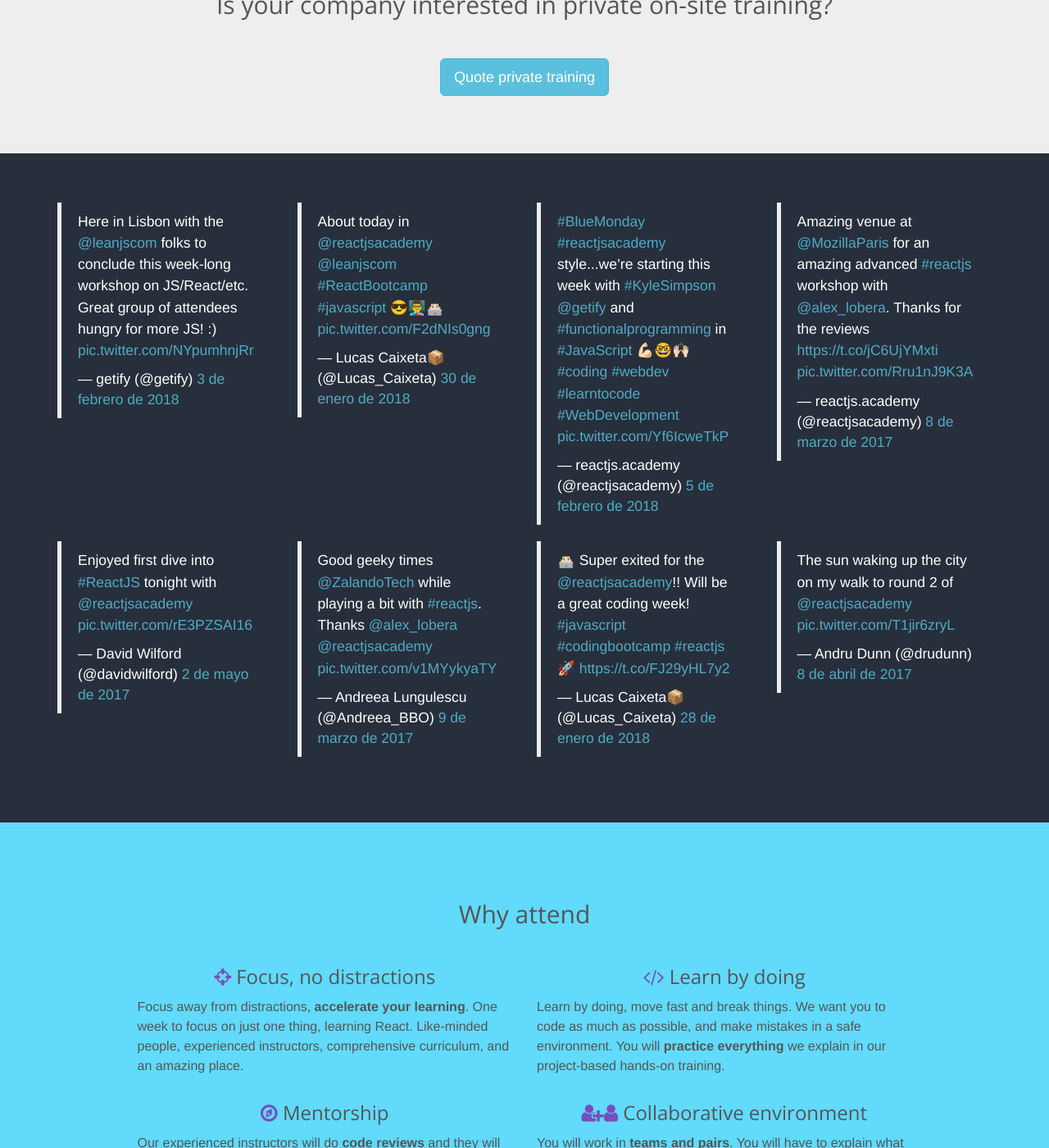
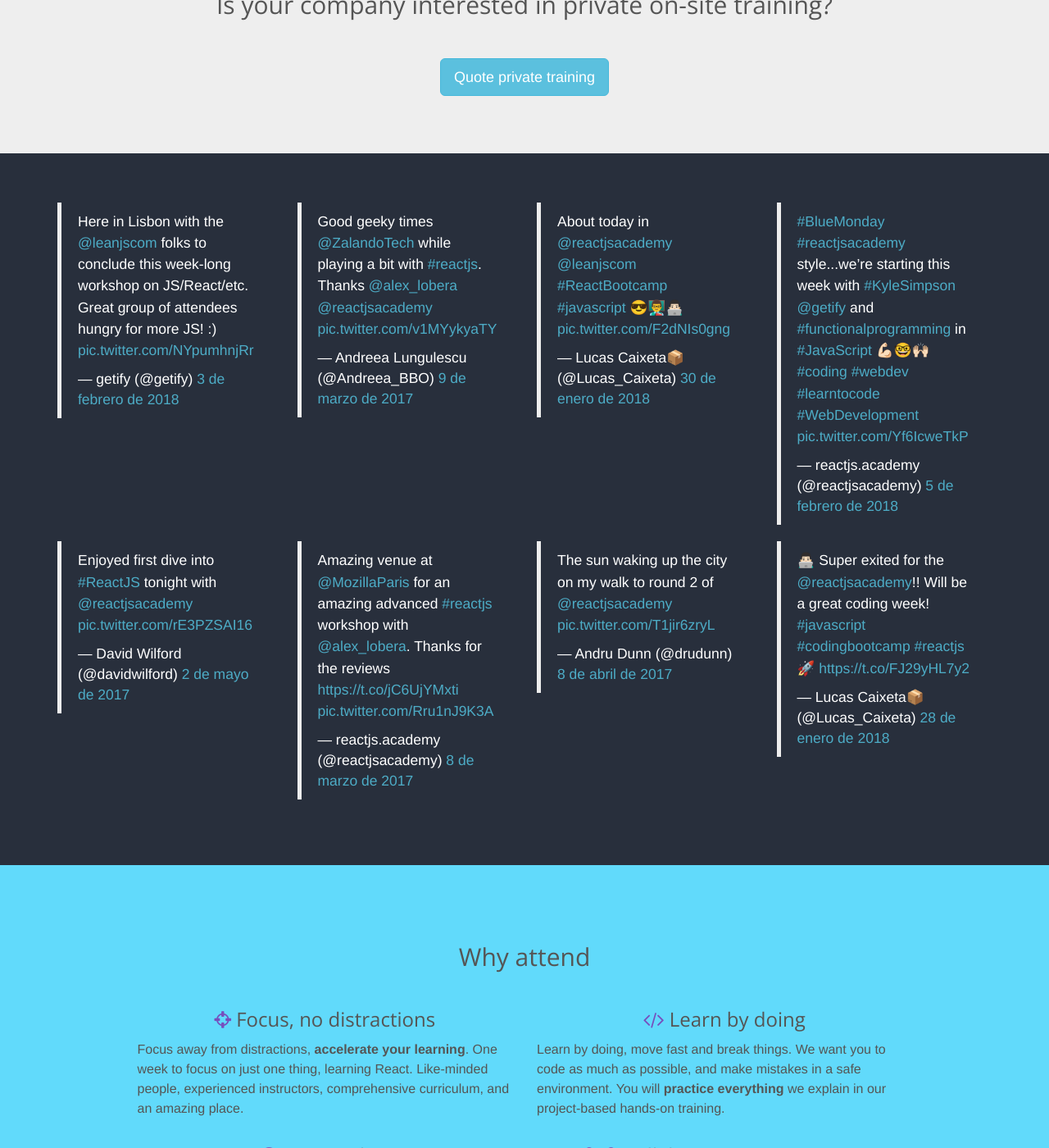
Before and after one commit to reactgraphqlacademy/reactjs.academy_OLD_JEKYLL_SITE, a Jekyll site: the page built from index.html, in a window 1280 px wide and 1400 px high, scrolled down 2184 px. Shown: the whole window at 82% size. Built offline with Jekyll 4.4.1, drawn with Linux system fonts in a browser that asks for light colours; nearby versions of some CDN libraries; comment, search, counter and statistics services are not loaded.

Commit message:
updates home page

```diff
--- a/_includes/tweets.html
+++ b/_includes/tweets.html
@@ -5,13 +5,13 @@
 				<blockquote class="twitter-tweet" data-lang="es"><p lang="en" dir="ltr">Here in Lisbon with the <a href="https://twitter.com/leanjscom?ref_src=twsrc%5Etfw">@leanjscom</a> folks to conclude this week-long workshop on JS/React/etc. Great group of attendees hungry for more JS! :) <a href="https://t.co/NYpumhnjRr">pic.twitter.com/NYpumhnjRr</a></p>&mdash; getify (@getify) <a href="https://twitter.com/getify/status/959719666728890368?ref_src=twsrc%5Etfw">3 de febrero de 2018</a></blockquote>
 			</div>
       <div class="col-md-3 col-sm-6">
+        <blockquote class="twitter-tweet" data-lang="es"><p lang="en" dir="ltr">Good geeky times <a href="https://twitter.com/ZalandoTech?ref_src=twsrc%5Etfw">@ZalandoTech</a> while playing a bit with <a href="https://twitter.com/hashtag/reactjs?src=hash&amp;ref_src=twsrc%5Etfw">#reactjs</a>. Thanks <a href="https://twitter.com/alex_lobera?ref_src=twsrc%5Etfw">@alex_lobera</a> <a href="https://twitter.com/reactjsacademy?ref_src=twsrc%5Etfw">@reactjsacademy</a> <a href="https://t.co/v1MYykyaTY">pic.twitter.com/v1MYykyaTY</a></p>&mdash; Andreea Lungulescu (@Andreea_BBO) <a href="https://twitter.com/Andreea_BBO/status/839908726157029382?ref_src=twsrc%5Etfw">9 de marzo de 2017</a></blockquote>
+      </div>
+      <div class="col-md-3 col-sm-6">
 				<blockquote class="twitter-tweet" data-lang="es"><p lang="en" dir="ltr">About today in <a href="https://twitter.com/reactjsacademy?ref_src=twsrc%5Etfw">@reactjsacademy</a> <a href="https://twitter.com/leanjscom?ref_src=twsrc%5Etfw">@leanjscom</a> <a href="https://twitter.com/hashtag/ReactBootcamp?src=hash&amp;ref_src=twsrc%5Etfw">#ReactBootcamp</a> <a href="https://twitter.com/hashtag/javascript?src=hash&amp;ref_src=twsrc%5Etfw">#javascript</a> 😎👨‍🏫👨🏻‍💻 <a href="https://t.co/F2dNIs0gng">pic.twitter.com/F2dNIs0gng</a></p>&mdash; Lucas Caixeta📦 (@Lucas_Caixeta) <a href="https://twitter.com/Lucas_Caixeta/status/958143427811663875?ref_src=twsrc%5Etfw">30 de enero de 2018</a></blockquote>
       </div>
       <div class="col-md-3 col-sm-6">
 				<blockquote class="twitter-tweet" data-lang="es"><p lang="en" dir="ltr"><a href="https://twitter.com/hashtag/BlueMonday?src=hash&amp;ref_src=twsrc%5Etfw">#BlueMonday</a> <a href="https://twitter.com/hashtag/reactjsacademy?src=hash&amp;ref_src=twsrc%5Etfw">#reactjsacademy</a> style...we’re starting this week with <a href="https://twitter.com/hashtag/KyleSimpson?src=hash&amp;ref_src=twsrc%5Etfw">#KyleSimpson</a> <a href="https://twitter.com/getify?ref_src=twsrc%5Etfw">@getify</a> and <a href="https://twitter.com/hashtag/functionalprogramming?src=hash&amp;ref_src=twsrc%5Etfw">#functionalprogramming</a> in <a href="https://twitter.com/hashtag/JavaScript?src=hash&amp;ref_src=twsrc%5Etfw">#JavaScript</a> 💪🏻🤓🙌🏻 <a href="https://twitter.com/hashtag/coding?src=hash&amp;ref_src=twsrc%5Etfw">#coding</a> <a href="https://twitter.com/hashtag/webdev?src=hash&amp;ref_src=twsrc%5Etfw">#webdev</a> <a href="https://twitter.com/hashtag/learntocode?src=hash&amp;ref_src=twsrc%5Etfw">#learntocode</a> <a href="https://twitter.com/hashtag/WebDevelopment?src=hash&amp;ref_src=twsrc%5Etfw">#WebDevelopment</a> <a href="https://t.co/Yf6IcweTkP">pic.twitter.com/Yf6IcweTkP</a></p>&mdash; reactjs.academy (@reactjsacademy) <a href="https://twitter.com/reactjsacademy/status/960463390777987073?ref_src=twsrc%5Etfw">5 de febrero de 2018</a></blockquote>
-      </div>
-      <div class="col-md-3 col-sm-6">
-        <blockquote class="twitter-tweet" data-lang="es"><p lang="en" dir="ltr">Amazing venue at <a href="https://twitter.com/MozillaParis?ref_src=twsrc%5Etfw">@MozillaParis</a> for an amazing advanced <a href="https://twitter.com/hashtag/reactjs?src=hash&amp;ref_src=twsrc%5Etfw">#reactjs</a> workshop with <a href="https://twitter.com/alex_lobera?ref_src=twsrc%5Etfw">@alex_lobera</a>. Thanks for the reviews <a href="https://t.co/jC6UjYMxti">https://t.co/jC6UjYMxti</a> <a href="https://t.co/Rru1nJ9K3A">pic.twitter.com/Rru1nJ9K3A</a></p>&mdash; reactjs.academy (@reactjsacademy) <a href="https://twitter.com/reactjsacademy/status/839507299576197120?ref_src=twsrc%5Etfw">8 de marzo de 2017</a></blockquote>
       </div>
     </div>
 		<div class="row">
@@ -19,13 +19,13 @@
 				<blockquote class="twitter-tweet" data-lang="es"><p lang="en" dir="ltr">Enjoyed first dive into <a href="https://twitter.com/hashtag/ReactJS?src=hash&amp;ref_src=twsrc%5Etfw">#ReactJS</a> tonight with <a href="https://twitter.com/reactjsacademy?ref_src=twsrc%5Etfw">@reactjsacademy</a> <a href="https://t.co/rE3PZSAI16">pic.twitter.com/rE3PZSAI16</a></p>&mdash; David Wilford (@davidwilford) <a href="https://twitter.com/davidwilford/status/859507150649008132?ref_src=twsrc%5Etfw">2 de mayo de 2017</a></blockquote>
 			</div>
       <div class="col-md-3 col-sm-6">
-        <blockquote class="twitter-tweet" data-lang="es"><p lang="en" dir="ltr">Good geeky times <a href="https://twitter.com/ZalandoTech?ref_src=twsrc%5Etfw">@ZalandoTech</a> while playing a bit with <a href="https://twitter.com/hashtag/reactjs?src=hash&amp;ref_src=twsrc%5Etfw">#reactjs</a>. Thanks <a href="https://twitter.com/alex_lobera?ref_src=twsrc%5Etfw">@alex_lobera</a> <a href="https://twitter.com/reactjsacademy?ref_src=twsrc%5Etfw">@reactjsacademy</a> <a href="https://t.co/v1MYykyaTY">pic.twitter.com/v1MYykyaTY</a></p>&mdash; Andreea Lungulescu (@Andreea_BBO) <a href="https://twitter.com/Andreea_BBO/status/839908726157029382?ref_src=twsrc%5Etfw">9 de marzo de 2017</a></blockquote>
+        <blockquote class="twitter-tweet" data-lang="es"><p lang="en" dir="ltr">Amazing venue at <a href="https://twitter.com/MozillaParis?ref_src=twsrc%5Etfw">@MozillaParis</a> for an amazing advanced <a href="https://twitter.com/hashtag/reactjs?src=hash&amp;ref_src=twsrc%5Etfw">#reactjs</a> workshop with <a href="https://twitter.com/alex_lobera?ref_src=twsrc%5Etfw">@alex_lobera</a>. Thanks for the reviews <a href="https://t.co/jC6UjYMxti">https://t.co/jC6UjYMxti</a> <a href="https://t.co/Rru1nJ9K3A">pic.twitter.com/Rru1nJ9K3A</a></p>&mdash; reactjs.academy (@reactjsacademy) <a href="https://twitter.com/reactjsacademy/status/839507299576197120?ref_src=twsrc%5Etfw">8 de marzo de 2017</a></blockquote>
       </div>
 			<div class="col-md-3 col-sm-6">
-				<blockquote class="twitter-tweet" data-lang="es"><p lang="en" dir="ltr">👨🏻‍💻 Super exited for the <a href="https://twitter.com/reactjsacademy?ref_src=twsrc%5Etfw">@reactjsacademy</a>!! Will be a great coding week! <a href="https://twitter.com/hashtag/javascript?src=hash&amp;ref_src=twsrc%5Etfw">#javascript</a> <a href="https://twitter.com/hashtag/codingbootcamp?src=hash&amp;ref_src=twsrc%5Etfw">#codingbootcamp</a> <a href="https://twitter.com/hashtag/reactjs?src=hash&amp;ref_src=twsrc%5Etfw">#reactjs</a> 🚀 <a href="https://t.co/FJ29yHL7y2">https://t.co/FJ29yHL7y2</a></p>&mdash; Lucas Caixeta📦 (@Lucas_Caixeta) <a href="https://twitter.com/Lucas_Caixeta/status/957605490225287168?ref_src=twsrc%5Etfw">28 de enero de 2018</a></blockquote>
+        <blockquote class="twitter-tweet" data-lang="es"><p lang="en" dir="ltr">The sun waking up the city on my walk to round 2 of <a href="https://twitter.com/reactjsacademy?ref_src=twsrc%5Etfw">@reactjsacademy</a> <a href="https://t.co/T1jir6zryL">pic.twitter.com/T1jir6zryL</a></p>&mdash; Andru Dunn (@drudunn) <a href="https://twitter.com/drudunn/status/850618836508434433?ref_src=twsrc%5Etfw">8 de abril de 2017</a></blockquote>
 			</div>
 			<div class="col-md-3 col-sm-6">
-        <blockquote class="twitter-tweet" data-lang="es"><p lang="en" dir="ltr">The sun waking up the city on my walk to round 2 of <a href="https://twitter.com/reactjsacademy?ref_src=twsrc%5Etfw">@reactjsacademy</a> <a href="https://t.co/T1jir6zryL">pic.twitter.com/T1jir6zryL</a></p>&mdash; Andru Dunn (@drudunn) <a href="https://twitter.com/drudunn/status/850618836508434433?ref_src=twsrc%5Etfw">8 de abril de 2017</a></blockquote>
+				<blockquote class="twitter-tweet" data-lang="es"><p lang="en" dir="ltr">👨🏻‍💻 Super exited for the <a href="https://twitter.com/reactjsacademy?ref_src=twsrc%5Etfw">@reactjsacademy</a>!! Will be a great coding week! <a href="https://twitter.com/hashtag/javascript?src=hash&amp;ref_src=twsrc%5Etfw">#javascript</a> <a href="https://twitter.com/hashtag/codingbootcamp?src=hash&amp;ref_src=twsrc%5Etfw">#codingbootcamp</a> <a href="https://twitter.com/hashtag/reactjs?src=hash&amp;ref_src=twsrc%5Etfw">#reactjs</a> 🚀 <a href="https://t.co/FJ29yHL7y2">https://t.co/FJ29yHL7y2</a></p>&mdash; Lucas Caixeta📦 (@Lucas_Caixeta) <a href="https://twitter.com/Lucas_Caixeta/status/957605490225287168?ref_src=twsrc%5Etfw">28 de enero de 2018</a></blockquote>
 			</div>
     </div>
 	</div>
```
